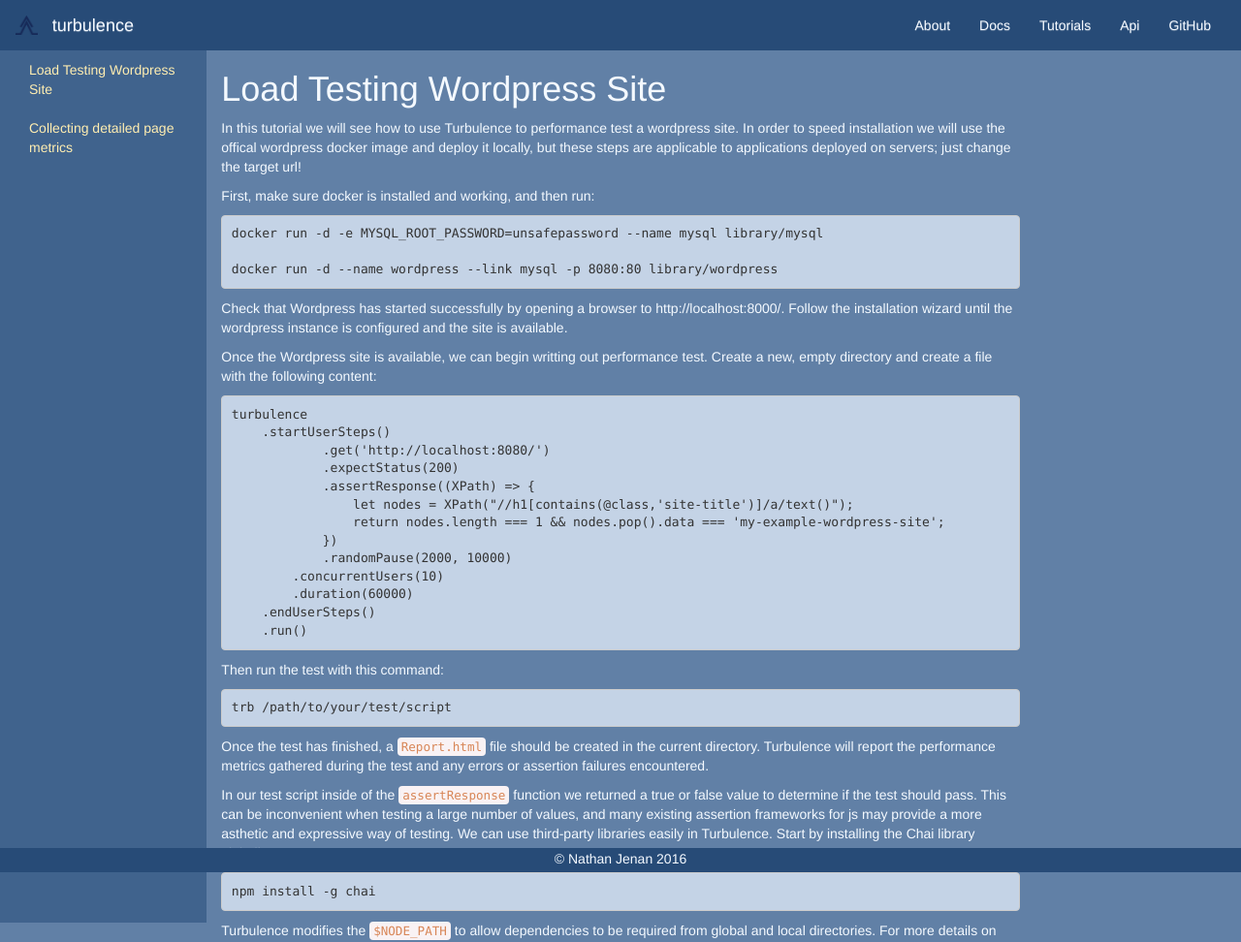
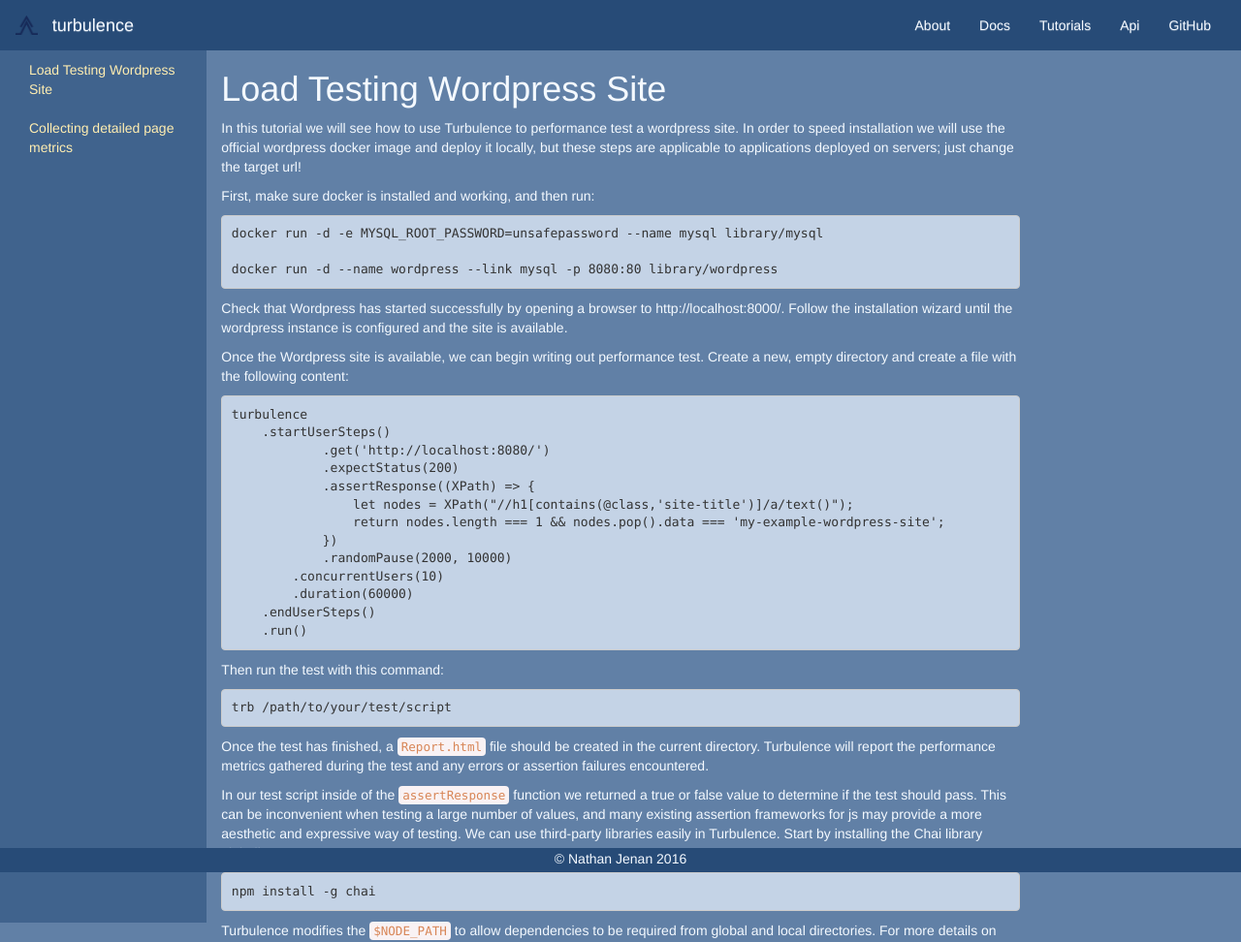
Before and after one commit to njenan/turbulence, a Jekyll site: the page built from _tutorials/1.0-load-testing-wordpress-site.md, in a window 1280 px wide. Shown: the top 972 px of the page at 97% size. Built offline with Jekyll 4.4.1, drawn with Linux system fonts in a browser that asks for light colours; nearby versions of some CDN libraries.

Commit message:
Spelling fixes.

```diff
--- a/_tutorials/1.0-load-testing-wordpress-site.md
+++ b/_tutorials/1.0-load-testing-wordpress-site.md
@@ -5,7 +5,7 @@
 redirect_from: "/tutorials/"
 ---
 
-In this tutorial we will see how to use Turbulence to performance test a wordpress site.   In order to speed installation we will use the offical wordpress docker image and deploy it locally, but these steps are applicable to applications deployed on servers; just change the target url!
+In this tutorial we will see how to use Turbulence to performance test a wordpress site.   In order to speed installation we will use the official wordpress docker image and deploy it locally, but these steps are applicable to applications deployed on servers; just change the target url!
 
 First, make sure docker is installed and working, and then run:
 
@@ -17,7 +17,7 @@
 
 Check that Wordpress has started successfully by opening a browser to http://localhost:8000/.  Follow the installation wizard until the wordpress instance is configured and the site is available.
 
-Once the Wordpress site is available, we can begin writting out performance test.  Create a new, empty directory and create a file with the following content:
+Once the Wordpress site is available, we can begin writing out performance test.  Create a new, empty directory and create a file with the following content:
 
     turbulence
         .startUserSteps()
@@ -39,7 +39,7 @@
 
 Once the test has finished, a `Report.html` file should be created in the current directory.  Turbulence will report the performance metrics gathered during the test and any errors or assertion failures encountered.
 
-In our test script inside of the `assertResponse` function we returned a true or false value to determine if the test should pass.  This can be inconvenient when testing a large number of values, and many existing assertion frameworks for js may provide a more asthetic and expressive way of testing.  We can use third-party libraries easily in Turbulence. Start by installing the Chai library globally:
+In our test script inside of the `assertResponse` function we returned a true or false value to determine if the test should pass.  This can be inconvenient when testing a large number of values, and many existing assertion frameworks for js may provide a more aesthetic and expressive way of testing.  We can use third-party libraries easily in Turbulence. Start by installing the Chai library globally:
 
     npm install -g chai
 
```
